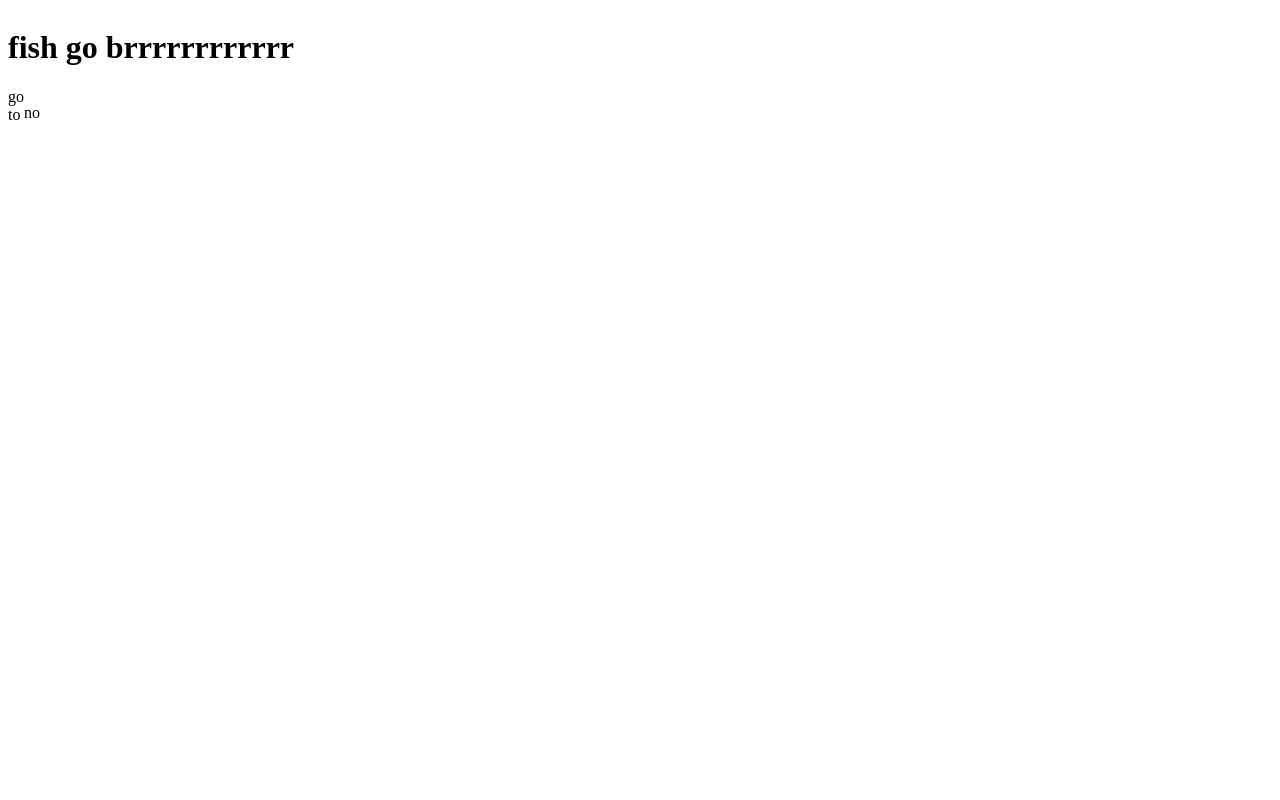
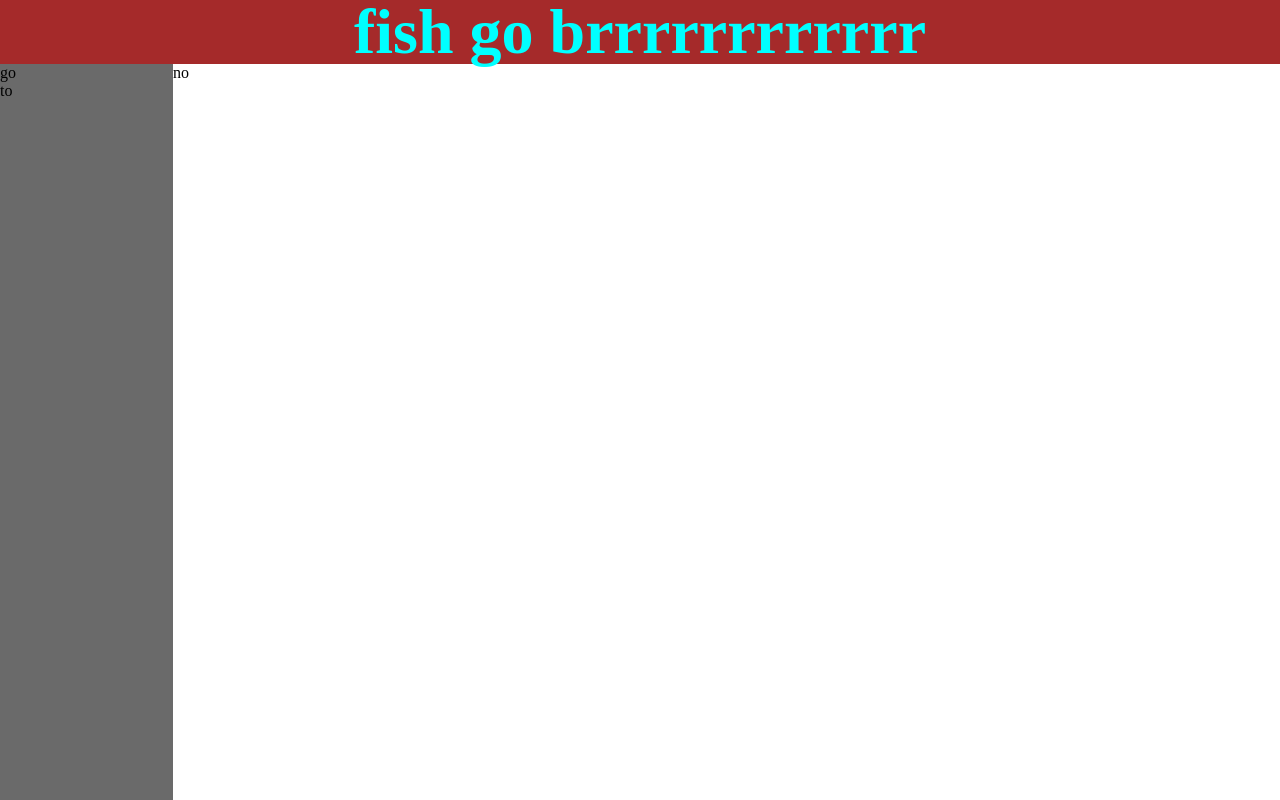
Before and after one commit to micahlinsoriscool/micahlinsoriscool.github.io, a website: page oct.html in a window 1280 px wide. Drawn offline with Linux system fonts and the light colour scheme.

Commit message:
fnghghffsdfshfsg

```diff
--- a/oct.css
+++ b/oct.css
@@ -1,3 +1,25 @@
+
+*{
+    padding: 0;
+    margin: 0;
+}
+
+.w-f{
+width: 100%;
+}
+
+.h-f{
+height: 100%;
+}
+
+.w-dvw{
+min-width: 100dvw;
+}
+
+.h-dvh{
+min-height: 100dvh;
+}
+
 .flex-row{
 display: flex;
 flex-direction: row;
@@ -8,16 +30,31 @@ display: flex;
 flex-direction: column;
 }
 
+.header{
 
-.body{
-    width: 100%;
-    height: 100dvh;
+    background-color: brown;
+color: aqua;
+justify-content: center;
+align-items: center;
+height: 64px;
 
-    background-color: rgb(0, 159, 177);
+font-size: 32px;
 }
 
-.head{
-font-weight: bold;
-background-color: brown;
-height: 100;
+.grow{
+    flex-grow: 1;
 }
+
+.find{
+    width: 173px;
+   background-color: rgb(106, 106, 106);
+
+}
+
+.find a:hover{
+    background-color: blueviolet;
+}
+
+.find a:hover::after{
+    content: '?';
+}
--- a/oct.html
+++ b/oct.html
@@ -5,11 +5,11 @@
         <title>oct</title>
     </header>
 <body>
-<div class="flex-col">
-    <div class="flex-row"><h1>fish go brrrrrrrrrrrr</h1>
+<div class="flex-col h-dvh">
+    <div class="flex-row header"><h1>fish go brrrrrrrrrrrr</h1>
     </div>
-    <div class="flex-row">
-        <div class="flex-col">
+    <div class="flex-row grow">
+        <div class="flex-col find">
             <a>go</a>
             <a>to</a>
         <a></a>
```
Also changed, not shown: test.css (line endings or trailing spaces).
